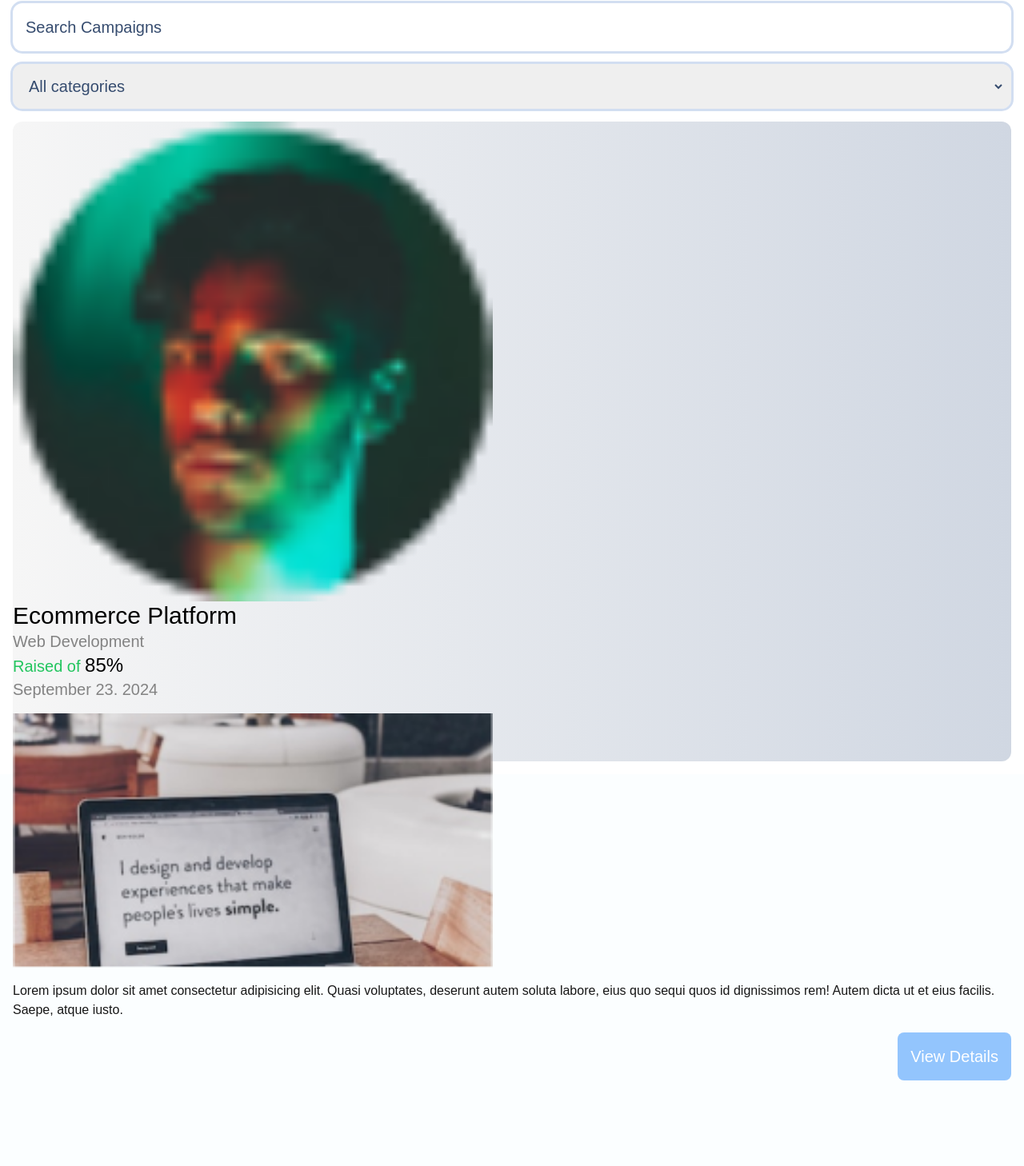
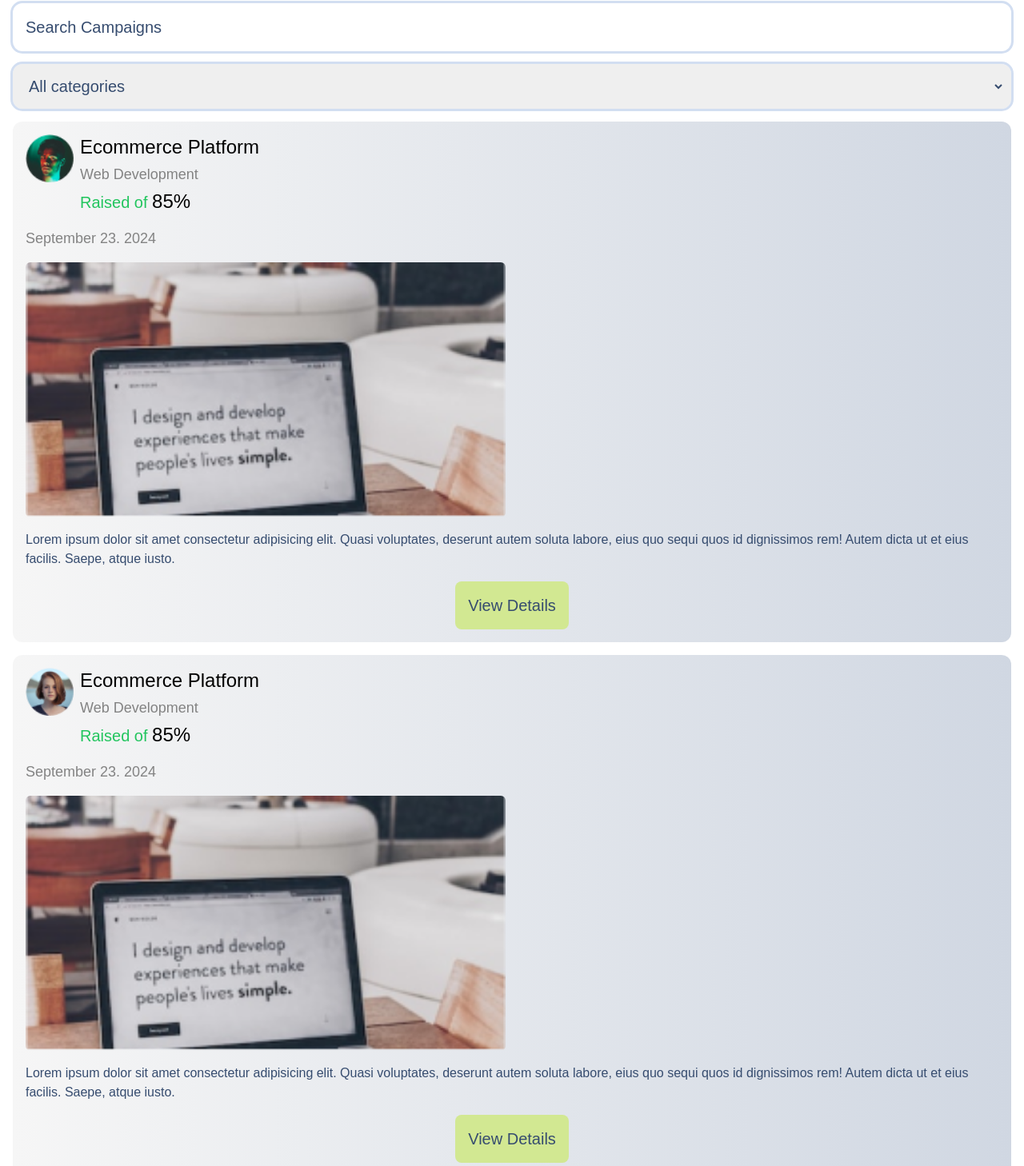
Before and after one commit to Sallah10/neighborhood-hub, a Next.js app: page /home in a window 1280 px wide. Shown: the part 450-1908 px from the top of the page at 80% size. Before the commit the page ends 1801 px from the top, so only its background shows below. Built offline with nearby package versions, Linux system fonts and the light colour scheme.

Commit message:
home page done and dusted

```diff
--- a/app/home/page.tsx
+++ b/app/home/page.tsx
@@ -3,6 +3,7 @@ import Image from 'next/image'
 // import img1 from '../assets/dash img1.png'
 import cardImg from '../assets/homeImage.png'
 import avatar from '../assets/avatar.png'
+import avatar2 from '../assets/avatar2.png'
 
 
 const Home = () => {
@@ -26,33 +27,34 @@ const Home = () => {
           <select name="categories" id="categories" className='px-4 py-4 text-p w-full rounded-xl border-r-8 border-transparent outline outline-[#D2DEF1]'>
             <option value="categories">All categories</option>
           </select>
-          <div className='bg-gradient-to-r from-[#F6F6F6] to-[#D0D7E2] flex rounded-xl flex-col gap-4 max-h-[100vh] max-w-full pb-4'>
-            <div>
-              <Image src={avatar} alt='card-image' width={600} />
-              <div>
-                <h2 className='text-h2 text-black'>Ecommerce Platform</h2>
-                <h3 className='text-[#838383] text-xl'> Web Development</h3>
+          <div className='bg-gradient-to-r from-[#F6F6F6] to-[#D0D7E2] flex rounded-xl flex-col gap-4 max-h-[100vh] max-w-full px-4 py-4'>
+            <div className='flex gap-2'>
+              <Image src={avatar} alt='card-image' width={600} className='w-[60px] h-[60px]' />
+              <div className='flex flex-col gap-1'>
+                <h3 className='text-h3 text-black'>Ecommerce Platform</h3>
+                <h3 className='text-[#838383] text-lg'> Web Development</h3>
                 <p className='text-p text-green-500'>Raised of <span className='text-black text-h3'>85%</span></p>
               </div>
-              <p className='text-[#838383] text-xl'>September 23. 2024</p>
             </div>
-            <Image src={cardImg} alt='card-image' width={600} />
-            <h3>Lorem ipsum dolor sit amet consectetur adipisicing elit. Quasi voluptates, deserunt autem soluta labore, eius quo sequi quos id dignissimos rem! Autem dicta ut et eius facilis. Saepe, atque iusto.</h3>
-            <button className='button text-white bg-blue-300 self-end'> View Details </button>
+            <p className='text-[#838383] text-lg'>September 23. 2024</p>
+            <Image src={cardImg} alt='card-image' width={600} className='rounded-md' />
+            <h3 className='text-[#364C6F]'>Lorem ipsum dolor sit amet consectetur adipisicing elit. Quasi voluptates, deserunt autem soluta labore, eius quo sequi quos id dignissimos rem! Autem dicta ut et eius facilis. Saepe, atque iusto.</h3>
+            <button className='button text-[#364C6F] bg-[#D2E892] flex self-center'> View Details </button>
           </div>
-          {/* <div className='bg-gradient-to-r from-[#F6F6F6] to-[#D0D7E2] flex rounded-xl flex-col gap-4 max-h-[100vh] max-w-full pb-4'>
-            <Image src={img1} alt='card-image' width={600} />
-            <h2 className='text-h2 mx-2 text-center'>Raising Capital for inhouse Startup</h2>
-            <p className='text-p mx-2 text-center'>A unique Concept for Everyday transport leisure & Biking fun </p>
-            <hr className='bg-white' />
-            <div className='flex justify-between items-center mx-2'>
-              <div className='flex flex-col gap-4'>
+          <div className='bg-gradient-to-r from-[#F6F6F6] to-[#D0D7E2] flex rounded-xl flex-col gap-4 max-h-[100vh] max-w-full px-4 py-4'>
+            <div className='flex gap-2'>
+              <Image src={avatar2} alt='card-image' width={600} className='w-[60px] h-[60px]' />
+              <div className='flex flex-col gap-1'>
+                <h3 className='text-h3 text-black'>Ecommerce Platform</h3>
+                <h3 className='text-[#838383] text-lg'> Web Development</h3>
                 <p className='text-p text-green-500'>Raised of <span className='text-black text-h3'>85%</span></p>
-                <h3 className='text-xl text-gray-400 self-center flex flex-row gap-1'><span className='button text-green-600'>Raise Goal</span> <span className='flex self-center'>$30000</span></h3>
               </div>
-              <button className='button text-white bg-blue-300 self-end'> Subscribe </button>
             </div>
-          </div> */}
+            <p className='text-[#838383] text-lg'>September 23. 2024</p>
+            <Image src={cardImg} alt='card-image' width={600} className='rounded-md' />
+            <h3 className='text-[#364C6F]'>Lorem ipsum dolor sit amet consectetur adipisicing elit. Quasi voluptates, deserunt autem soluta labore, eius quo sequi quos id dignissimos rem! Autem dicta ut et eius facilis. Saepe, atque iusto.</h3>
+            <button className='button text-[#364C6F] bg-[#D2E892] flex self-center'> View Details </button>
+          </div>
         </div>
       </div>
     </>
```
Also changed, not shown: app/assets/avatar2.png (added).
